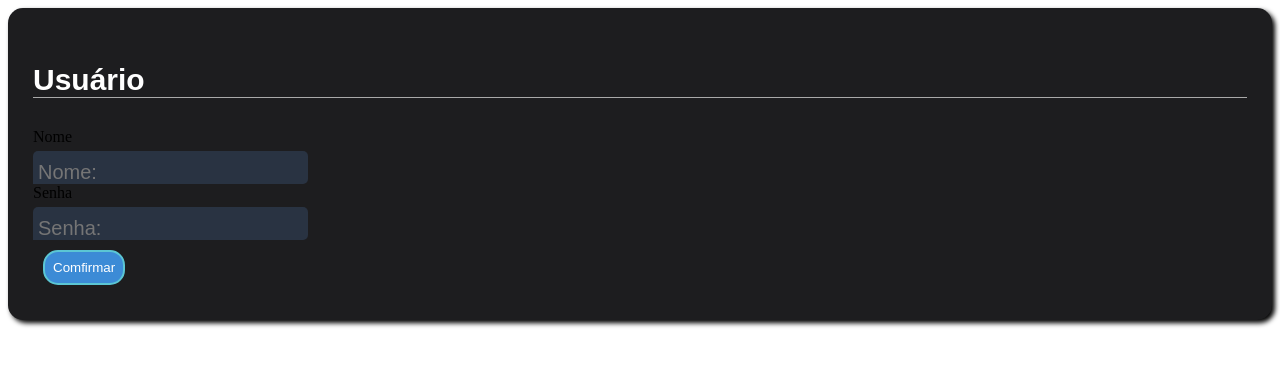
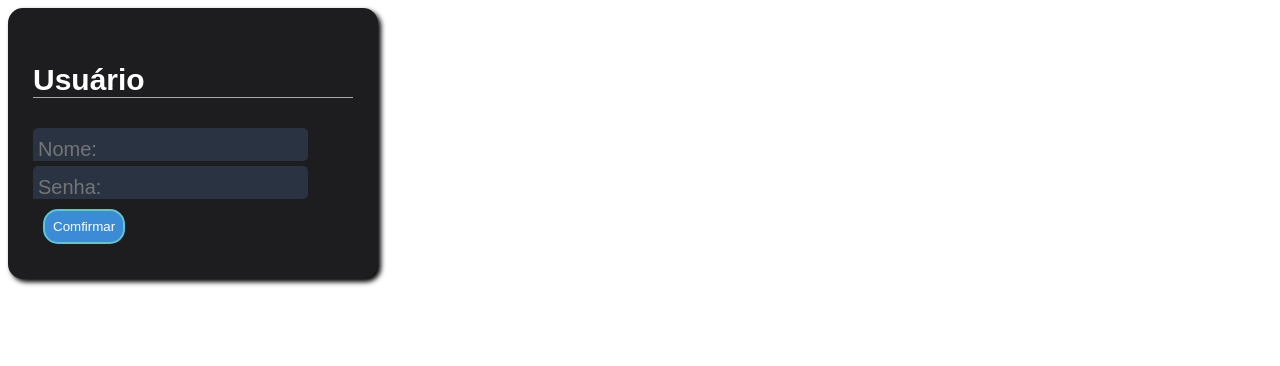
Before and after one commit to Bilango/Bilango.github.io, a SvelteKit app: page / in a window 1280 px wide. Shown: the top 366 px of the page. Built offline with nearby package versions, Linux system fonts and the light colour scheme.

Commit message:
feaffgwsef

```diff
--- a/src/routes/+page.svelte
+++ b/src/routes/+page.svelte
@@ -1,16 +1,18 @@
 <head>
     <title>Página de verificação..</title>
 </head>
+<div class="total">
     <div class="caixa">
         <div class="divs">
             <p id="t">Usuário</p>
         </div>
-    <label for="nome">Nome</label>
         <input type="nome" placeholder="Nome:" id="nome">
-    <label for="senha">Senha</label>
         <input type="senha" placeholder="Senha:" id="senha">
         <button>Comfirmar</button>
     </div>
+</div>
+
+
 <style>
     input{
         background-color: rgb(41, 51, 66);
@@ -46,6 +48,7 @@
         border-radius: 15px;
         box-shadow: 3px 3px 5px;
         padding: 25px;
+        width: 320px;
     }
 
     #t{
@@ -56,4 +59,8 @@
         color:white;
         justify-content: center;
     }
+    body{
+        justify-content: center;
+        align-content: center;
+    }
 </style>
```
Lines whose indentation alone changed are shown as unchanged.
